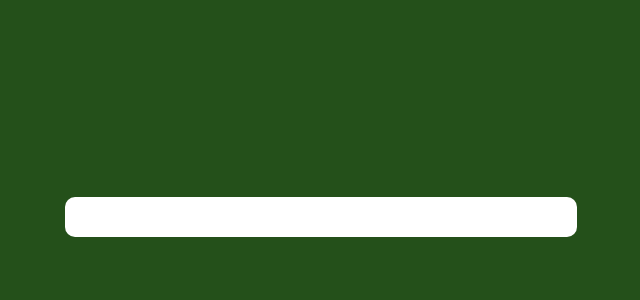
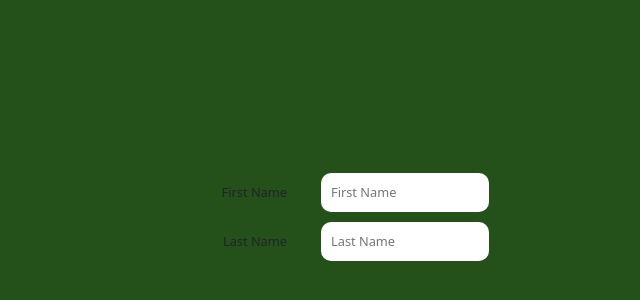
Before and after one commit to jgoudreau0120/finance-repo, a React (Create React App) app: page /createUser in a window 1280 px wide. Shown: the part 178-478 px from the top of the page, without its empty margins (319-959 px from the left). Built offline with nearby package versions, Linux system fonts and the light colour scheme.

Commit message:
More create user changes

```diff
--- a/src/App.css
+++ b/src/App.css
@@ -57,7 +57,7 @@ body, html {
   margin: 0;
 }
 
-input, button {
+input, button, label {
   font-size: 1vw;
   width: 100%;
   padding: 10px;
@@ -65,3 +65,22 @@ input, button {
   border: none;
   margin-bottom: 10px;
 }
+
+label {
+  text-align: right;
+}
+
+.row {
+  display: flex;
+  flex-direction: row;
+  justify-content: center;
+  align-items: center;
+  width: 100%;
+}
+
+.col {
+  flex: 1;
+  display: flex;
+  align-items: center;
+  justify-content: center;
+}
--- a/src/pages/CreateUser/CreateUser.jsx
+++ b/src/pages/CreateUser/CreateUser.jsx
@@ -1,10 +1,26 @@
 import styles from './CreateUser.module.css';
+import 'bootstrap/dist/css/bootstrap.min.css';
 
 const CreateUser = () => {
   return(
     <div className={styles.background}>
       <div className={styles.container}>
-        <input></input>
+        <div className='row'>
+          <div className='col'>
+            <label>First Name</label>
+          </div>
+          <div className='col'>
+            <input placeholder='First Name'></input>
+          </div>
+        </div>
+        <div className='row'>
+          <div className='col'>
+            <label>Last Name</label>
+          </div>
+          <div className='col'>
+            <input placeholder='Last Name'></input>
+          </div>
+        </div>
       </div>
     </div>
   )
--- a/src/pages/CreateUser/CreateUser.module.css
+++ b/src/pages/CreateUser/CreateUser.module.css
@@ -16,5 +16,5 @@
 }
 
 .container {
-  width: 40%;
+  width: 30%;
 }
```
